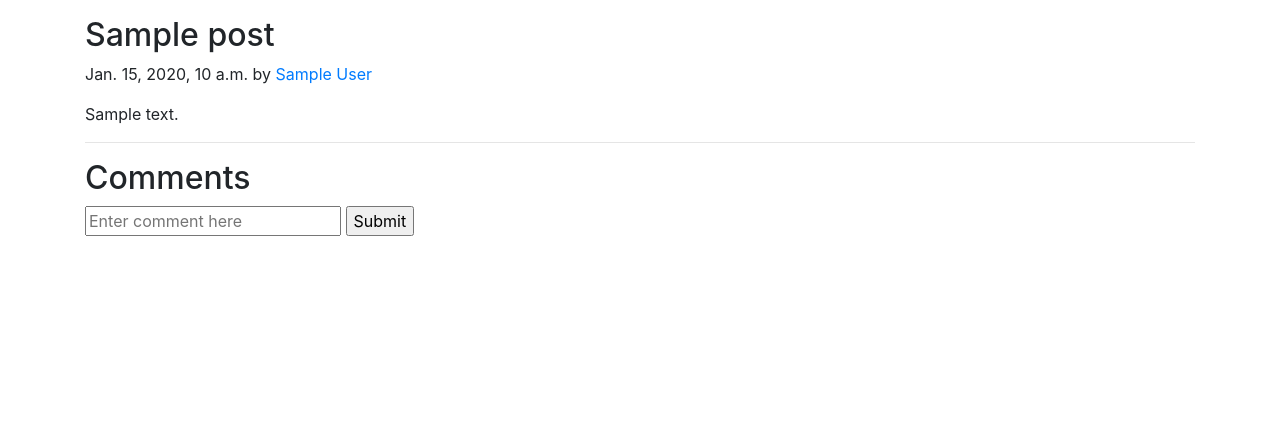
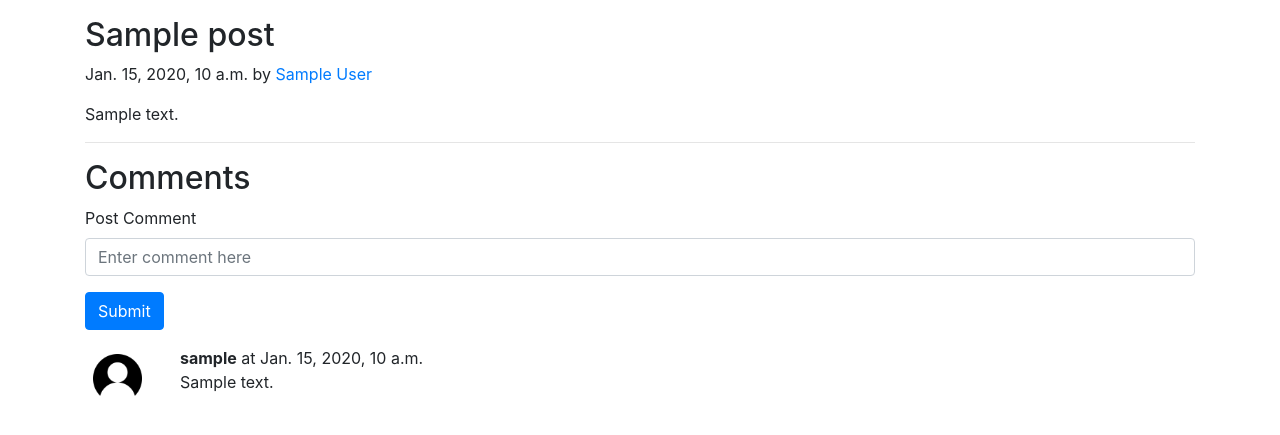
Before and after one commit to dheeth/iCoder-blog-django, a Django app: template templates/blog/blogPost.html in a window 1280 px wide. Shown: the part 56-491 px from the top of the page. Run offline with Django 3.2, Linux system fonts and the light colour scheme; the template is opened without the code that fills it: most values are stand-ins (such as "Sample title", 1, 10 or a date in 2020); some libraries are stand-ins or nearby versions.

Commit message:
displayed comments in comments section

```diff
--- a/templates/blog/blogPost.html
+++ b/templates/blog/blogPost.html
@@ -14,9 +14,20 @@
     <h2>Comments</h2>
     <form action="/blog/postComment" method="post">
         {% csrf_token %}
-<input type="text" name="blogComment" placeholder="Enter comment here">
+        <div class="form-group">
+            <label for="commentPost">Post Comment</label>
+            <input type="text" class="form-control" name="blogComment" placeholder="Enter comment here">
+        </div>
         <input type="hidden" name="postSno" value="{{ post.sno }}">
-<input type="submit" value="Submit">
+        <button type="submit" class="btn btn-primary">Submit</button>
     </form>
+    {% for comment in comments %}
+    <div class="row my-3">
+    <div class="col-md-1"><img class="rounded mx-auto d-block w-100 p-2" src="/static/img/user.png" alt="user image"></div>
+    <div class="col-md-11"> <b>{{ comment.user.username }}</b> at {{ comment.timeStamp }}
+    <div>{{ comment.blogComment }}</div>
+    </div>
+    </div>
+    {% endfor %}
 </div>
 {% endblock body %}
```
Lines whose indentation alone changed are shown as unchanged.
